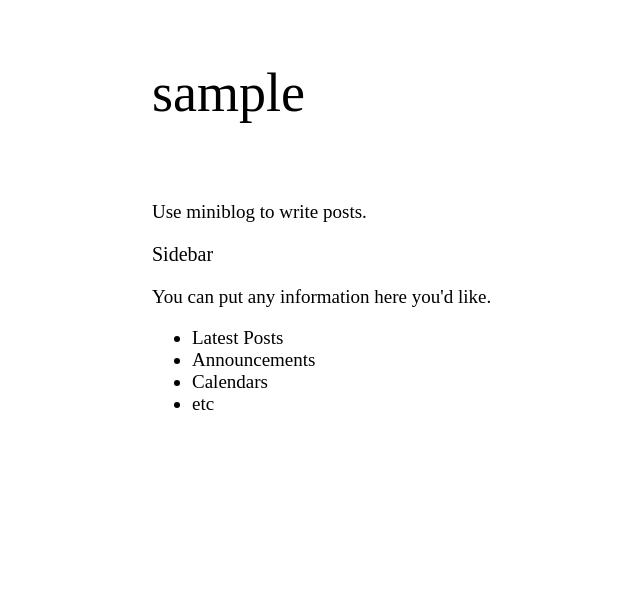
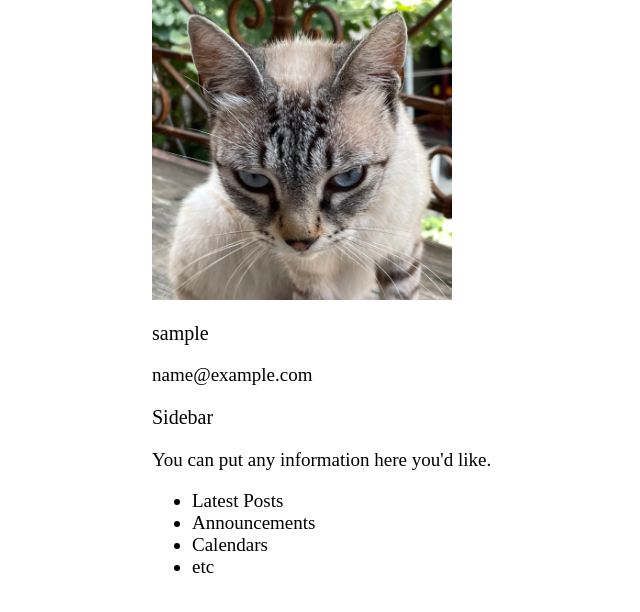
Before and after one commit to enarve/miniblog, a Flask app: page /account in a window 1280 px wide. Shown: the part 54-666 px from the top of the page, without its empty margins (8-648 px from the left). Run offline with Flask 3, Linux system fonts and the light colour scheme; the visitor is signed in with stand-in values (Sample User, id 1); some web fonts are replaced.

Commit message:
Account changes

```diff
--- a/miniblog/routes.py
+++ b/miniblog/routes.py
@@ -67,4 +67,5 @@ def logout():
 @app.route("/account")
 @login_required
 def account():
-    return render_template('account.html', title='Account')
+    image_file = url_for('static', filename='profile_pics/' + current_user.image_file)
+    return render_template('account.html', title='Account', image_file=image_file)
--- a/miniblog/templates/account.html
+++ b/miniblog/templates/account.html
@@ -1,5 +1,13 @@
 {% extends "layout.html" %}
 {% block content %}
-    <h1>{{ current_user.username }}</h1>
-    <p>Use miniblog to write posts.</p>
+    <div class="content-section">
+      <div class="media">
+        <img class="rounded-circle account-img" src="{{ image_file }}" width="300">
+        <div class="media-body">
+          <h2 class="account-heading">{{ current_user.username }}</h2>
+          <p class="text-secondary">{{ current_user.email }}</p>
+        </div>
+      </div>
+      <!-- FORM HERE -->
+    </div>
 {% endblock content %}
```
Also changed, not shown: miniblog/forms.py (+19 -4 lines), miniblog/static/profile_pics/default.jpg (added).
